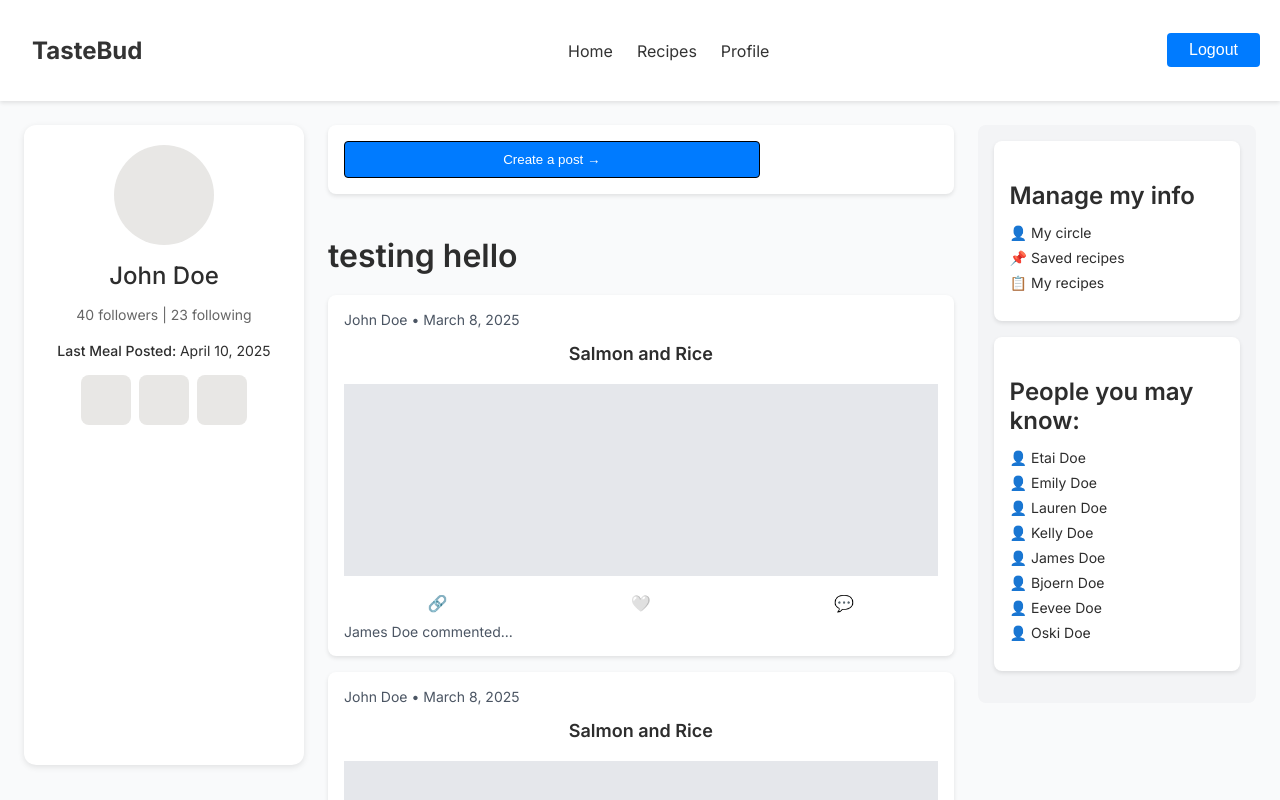
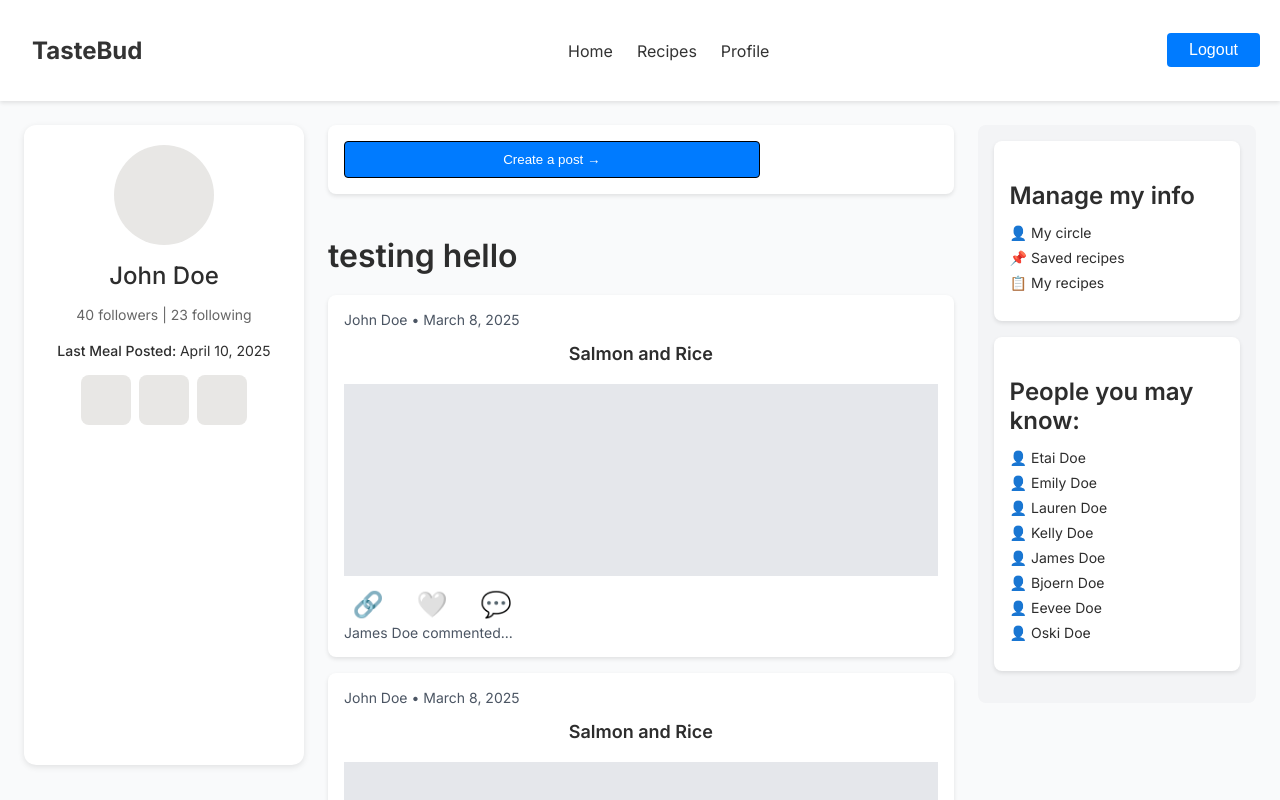
Before and after one commit to kxllytrxn/tastebud, a React (Vite) app in the folder tastebud-app/: page /home in a window 1280 px wide. Shown: the top 800 px of the page. Built offline with nearby package versions, Linux system fonts and the light colour scheme; sample sign-in values are in the browser's storage.

Commit message:
IconButton added, visit Button.css for style

```diff
--- a/tastebud-app/src/components/Button/Button.css
+++ b/tastebud-app/src/components/Button/Button.css
@@ -0,0 +1,49 @@
+.icon-button {
+    width: 40px;
+    height: 40px;
+    background-color: #f3f4f6;
+    border: none;
+    border-radius: 50%;
+    cursor: pointer;
+    display: flex;
+    align-items: center;
+    justify-content: center;
+    transition: all 0.2s ease;
+    padding: 0;
+    margin: 0 4px;
+}
+
+.icon-button:hover {
+    background-color: #e5e7eb;
+    transform: scale(1.05);
+}
+
+.icon-button:active {
+    transform: scale(0.95);
+}
+
+.icon-button:focus {
+    outline: none;
+    box-shadow: 0 0 0 2px rgba(0, 0, 0, 0.1);
+}
+
+.icon-button .icon-image {
+    width: 25px;
+    height: 25px;
+    object-fit: contain;
+}
+
+.icon-button .icon-text {
+    font-size: 25px;
+    line-height: 1;
+    display: flex;
+    align-items: center;
+    justify-content: center;
+}
+
+/* Container for multiple icon buttons */
+.icon-buttons-container {
+    display: flex;
+    gap: 8px;
+    align-items: center;
+}
--- /dev/null
+++ b/tastebud-app/src/components/Button/IconButton.jsx
@@ -0,0 +1,22 @@
+import React from "react";
+import "./Button.css";
+
+const IconButton = ({ icon, onClick, className = "" }) => {
+    const isImageIcon = typeof icon === 'string' && (icon.startsWith('http') || icon.startsWith('/'));
+
+    return (
+        <button
+            className={`icon-button ${className}`}
+            onClick={onClick}
+            aria-label={typeof icon === 'string' ? icon : 'button'}
+        >
+            {isImageIcon ? (
+                <img src={icon} alt="" className="icon-image" />
+            ) : (
+                <span className="icon-text">{icon}</span>
+            )}
+        </button>
+    );
+};
+
+export default IconButton;
--- a/tastebud-app/src/pages/Home.jsx
+++ b/tastebud-app/src/pages/Home.jsx
@@ -1,6 +1,7 @@
 import React from 'react';
 import Post from '@/components/Post/Post';
 import SideBarUser from '@/components/SideBarUser/SideBarUser.jsx';
+import IconButton from '@/components/Button/IconButton';
 import '@/main.css';
 
 // Placeholder Components - TODO: REMOVE LATER
@@ -19,10 +20,10 @@ const PostItem = () => (
       className="card-img"
       style={{ height: "192px", backgroundColor: "#e5e7eb", margin: "8px 0" }}
     />
-    <div className="card-footer">
-      <button>🔗</button>
-      <button>🤍</button>
-      <button>💬</button>
+    <div className="card-footer icon-buttons-container">
+      <IconButton icon="🔗" onClick={() => console.log('Share clicked')} />
+      <IconButton icon="🤍" onClick={() => console.log('Like clicked')} />
+      <IconButton icon="💬" onClick={() => console.log('Comment clicked')} />
     </div>
     <div className="card-text">James Doe commented...</div>
   </div>
```
